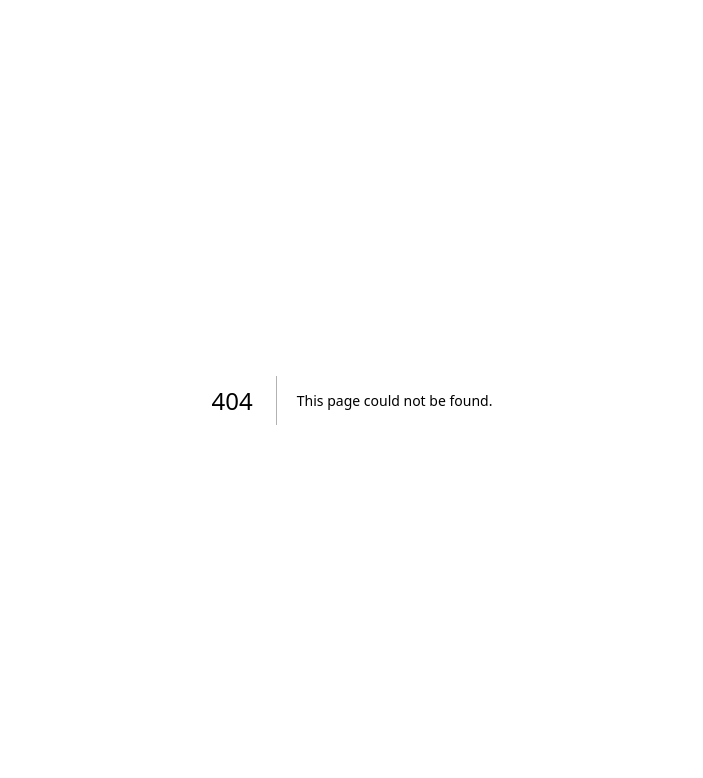
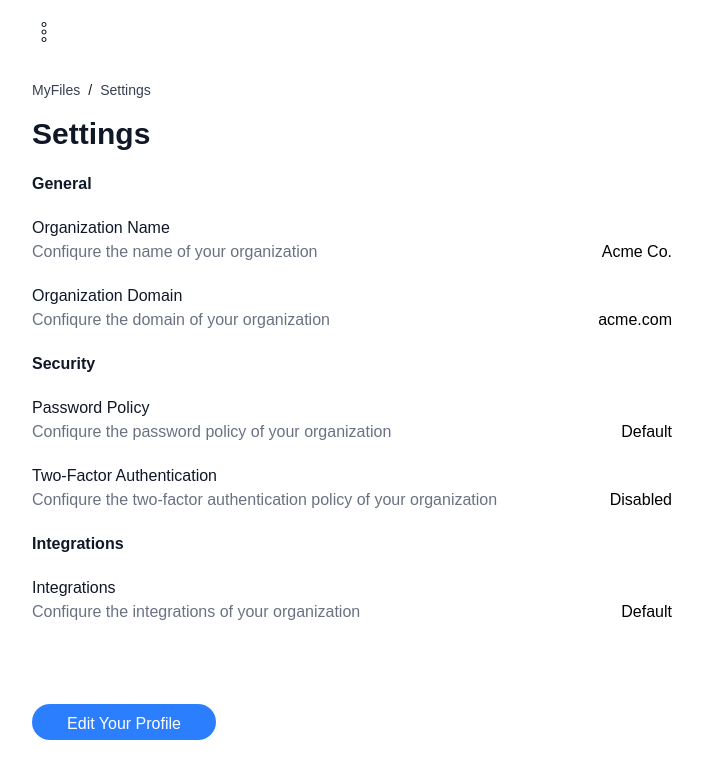
Before and after one commit to Omar2461/sas-project, a Next.js app: page /myFiles/settings in a window 1280 px wide. Before the commit this address had no page. Shown: the top 778 px of the page, without its empty margins (288-991 px from the left). Built offline with nearby package versions, Linux system fonts and the light colour scheme.

Commit message:
feat: Added settings page

```diff
--- a/public/locales/ar/translation.json
+++ b/public/locales/ar/translation.json
@@ -59,5 +59,31 @@
   "name": "الاسم",
   "owner": "المالك",
   "date": "التاريخ",
-  "size": "الحجم"
+  "size": "الحجم",
+  "Settings": "الإعدادات",
+  "General": "عام",
+  "Organization Name": "اسم المؤسسة",
+  "Confiqure the name of your organization": "قم بتكوين اسم مؤسستك",
+  "Organization Domain": "نطاق المؤسسة",
+  "Confiqure the domain of your organization": "قم بتكوين نطاق مؤسستك",
+  "Security": "الأمان",
+  "Password Policy": "سياسة كلمة المرور",
+  "Confiqure the password policy of your organization": "قم بتكوين سياسة كلمة المرور لمؤسستك",
+  "Two-Factor Authentication": "المصادقة الثنائية",
+  "Confiqure the two-factor authentication policy of your organization": "قم بتكوين سياسة المصادقة الثنائية لمؤسستك",
+  "Integrations": "التكاملات",
+  "Confiqure the integrations of your organization": "قم بتكوين تكاملات مؤسستك",
+  "Default": "افتراضي",
+  "Disabled": "معطل",
+  "Acme Co.": "Acme Co.",
+  "acme.com": "acme.com",
+  "Edit Your Profile": "تعديل ملفك الشخصي",
+  "Save Changes": "حفظ التغييرات",
+  "Manage your account settings snd prefernces": "إدارة إعدادات حسابك وتفضيلاتك",
+  "Profile": "الملف الشخصي",
+  "Jop Title": "المسمى الوظيفي",
+  "Company": "الشركة",
+  "Preferences": "التفضيلات",
+  "Language": "اللغة",
+  "Time Zone": "المنطقة الزمنية"
 }
--- a/public/locales/en/translation.json
+++ b/public/locales/en/translation.json
@@ -60,5 +60,31 @@
   "name": "name",
   "owner": "owner",
   "date": "date",
-  "size": "size"
+  "size": "size",
+  "Settings": "Settings",
+  "General": "General",
+  "Organization Name": "Organization Name",
+  "Confiqure the name of your organization": "Confiqure the name of your organization",
+  "Organization Domain": "Organization Domain",
+  "Confiqure the domain of your organization": "Confiqure the domain of your organization",
+  "Security": "Security",
+  "Password Policy": "Password Policy",
+  "Confiqure the password policy of your organization": "Confiqure the password policy of your organization",
+  "Two-Factor Authentication": "Two-Factor Authentication",
+  "Confiqure the two-factor authentication policy of your organization": "Confiqure the two-factor authentication policy of your organization",
+  "Integrations": "Integrations",
+  "Confiqure the integrations of your organization": "Confiqure the integrations of your organization",
+  "Default": "Default",
+  "Disabled": "Disabled",
+  "Acme Co.": "Acme Co.",
+  "acme.com": "acme.com",
+  "Edit Your Profile": "Edit Your Profile",
+  "Save Changes": "Save Changes",
+  "Manage your account settings snd prefernces": "Manage your account settings snd prefernces",
+  "Profile": "Profile",
+  "Jop Title": "Jop Title",
+  "Company": "Company",
+  "Preferences": "Preferences",
+  "Language": "Language",
+  "Time Zone": "Time Zone"
 }
--- a/src/app/myFiles/new/page.tsx
+++ b/src/app/myFiles/new/page.tsx
@@ -40,17 +40,17 @@ function Page() {
 
         <div className="flex flex-col gap-2">
           <label>{t("File type")}</label>
-          <Dropdown options={fileTypes} />
+          <Dropdown className="bg-gray-200" options={fileTypes} />
         </div>
 
         <div className="flex flex-col gap-2">
           <label>{t("Folder")}</label>
-          <Dropdown options={folders} />
+          <Dropdown className="bg-gray-200" options={folders} />
         </div>
 
         <div className="flex flex-col gap-2">
           <label>{t("Visibility")}</label>
-          <Dropdown options={visibility} />
+          <Dropdown className="bg-gray-200" options={visibility} />
         </div>
 
         <div className="flex flex-col gap-2">
--- /dev/null
+++ b/src/app/myFiles/settings/page.tsx
@@ -0,0 +1,191 @@
+"use client";
+
+import Container from "@/components/myFiles/Container";
+import { useTranslation } from "react-i18next";
+import { Fragment, useState } from "react";
+import Breadcrumb from "@/components/shared/Breadcrumb";
+
+import { IoIosCloseCircle } from "react-icons/io";
+import Input from "@/components/shared/Input";
+import Dropdown from "@/components/myFiles/newPage/Dropdown";
+
+function Page() {
+  const pageElem = [
+    {
+      data: [
+        {
+          title: "Organization Name",
+          details: "Confiqure the name of your organization",
+          outher: "Acme Co.",
+        },
+        {
+          title: "Organization Domain",
+          details: "Confiqure the domain of your organization",
+          outher: "acme.com",
+        },
+      ],
+      category: "General",
+    },
+
+    {
+      data: [
+        {
+          title: "Password Policy",
+          details: "Confiqure the password policy of your organization",
+          outher: "Default",
+        },
+        {
+          title: "Two-Factor Authentication",
+          details:
+            "Confiqure the two-factor authentication policy of your organization",
+          outher: "Disabled",
+        },
+      ],
+      category: "Security",
+    },
+
+    {
+      data: [
+        {
+          title: "Integrations",
+          details: "Confiqure the integrations of your organization",
+          outher: "Default",
+        },
+      ],
+      category: "Integrations",
+    },
+  ];
+
+  const langOp = [
+    { name: "English" },
+    { name: "العربية (Arabic)" },
+    { name: "Français (French)" },
+    { name: "Español (Spanish)" },
+    { name: "Deutsch (German)" },
+    { name: "中文 (Chinese)" },
+    { name: "日本語 (Japanese)" },
+  ];
+
+  const timezoneOp = [
+    { name: "UTC (Coordinated Universal Time)" },
+    { name: "Africa/Cairo (GMT+2)" },
+    { name: "Europe/London (GMT+0)" },
+    { name: "Europe/Paris (GMT+1)" },
+    { name: "Asia/Dubai (GMT+4)" },
+    { name: "Asia/Tokyo (GMT+9)" },
+    { name: "America/New_York (GMT-5)" },
+    { name: "America/Los_Angeles (GMT-8)" },
+  ];
+
+  const profileData = [
+    { label: "Name" },
+    { label: "Email" },
+    { label: "Jop Title" },
+    { label: "Company" },
+  ];
+
+  const prefData = [
+    { label: "Language", options: langOp },
+    { label: "Time Zone", options: timezoneOp },
+  ];
+
+  const [showEdit, setShowEdit] = useState(false);
+
+  const { t, i18n } = useTranslation();
+
+  const pageElemRender = pageElem.map(({ data, category }, idx) => (
+    <div key={idx} className="flex flex-col mt-5 gap-5">
+      <h1 className="font-bold">{t(category)}</h1>
+      {data.map(({ title, details, outher }, idx) => (
+        <div key={idx} className="flex flex-col">
+          <h2>{t(title)}</h2>
+          <p className="text-gray-500 flex flex-wrap md:relative lg:relative xl:relative gap-2">
+            {t(details)}
+            <span
+              className={`md:absolute lg:absolute xl:absoluteF ${i18n.language == "ar" ? "left-0" : "right-0"} text-black`}
+            >
+              {t(outher)}
+            </span>
+          </p>
+        </div>
+      ))}
+    </div>
+  ));
+
+  const handleClick = () => {
+    setShowEdit((prev) => !prev);
+  };
+
+  return (
+    <Container>
+      <Breadcrumb />
+      {!showEdit ? (
+        <>
+          <h1 className=" text-xl font-bold lg:text-3xl lg:font-bold md:text-3xl md:font-bold transtion duration-400">
+            {t("Settings")}
+          </h1>
+          {pageElemRender}
+          <button
+            onClick={handleClick}
+            className={`bg-blue-500 text-white rounded-4xl w-46 h-9   mt-20 p-2 hover:scale-110 transtion duration-400 ease-in-out`}
+          >
+            {t("Edit Your Profile")}
+          </button>
+        </>
+      ) : (
+        <div>
+          <div className="flex">
+            <h1 className=" text-xl font-bold lg:text-3xl lg:font-bold md:text-3xl md:font-bold transtion duration-400">
+              {t("Settings")}
+            </h1>
+            <IoIosCloseCircle
+              onClick={handleClick}
+              className={`text-3xl ${i18n.language == "ar" ? "mr-40" : "ml-40"}`}
+            />
+          </div>
+          <p className="text-gray-500 mt-3 mb-8">
+            {t("Manage your account settings snd prefernces")}
+          </p>
+          <div>
+            <h1 className=" text-lg font-bold lg:text-2xl lg:font-bold md:text-2xl md:font-bold transtion duration-400">
+              {t("Profile")}
+            </h1>
+            <form className="flex flex-col mt-5 gap-6">
+              {profileData.map(({ label }, idx) => (
+                <div key={idx} className="flex flex-col gap-2">
+                  <label>{t(label)}</label>
+                  <Input
+                    className={` bg-white border border-gray-300 hover:bg-gray-200 md:w-90 lg:w-90 rounded-xl lg:pl-3 pr-3`}
+                  />
+                </div>
+              ))}
+
+              <h1 className=" text-lg font-bold lg:text-2xl lg:font-bold md:text-2xl md:font-bold transtion duration-400">
+                {t("Preferences")}
+              </h1>
+
+              {prefData.map(({ label, options }, idx) => (
+                <div key={idx} className="flex flex-col gap-2">
+                  <label>{t(label)}</label>
+                  <Dropdown
+                    className="bg-white border border-gray-300"
+                    options={options}
+                  />
+                </div>
+              ))}
+
+              <button
+                onClick={handleClick}
+                className={`bg-blue-500 text-white border rounded-3xl w-45 p-2 mt-5 mb-5 hover:scale-110 transtion duration-400 ease-in-out`}
+              >
+                {t("Save Changes")}
+              </button>
+            </form>
+          </div>
+        </div>
+      )}
+    </Container>
+  );
+}
+
+export default Page;
--- a/src/components/myFiles/SideBarElements.tsx
+++ b/src/components/myFiles/SideBarElements.tsx
@@ -7,6 +7,7 @@ import { MdOutlinePublishedWithChanges } from "react-icons/md";
 import { IoLayersOutline } from "react-icons/io5";
 import { MdOutlineGroups } from "react-icons/md";
 import { FaHistory } from "react-icons/fa";
+import { IoIosSettings } from "react-icons/io";
 
 import SidebarLink from "../shared/SidebarLink";
 import LangBtn from "../shared/LangBtn";
@@ -26,7 +27,7 @@ function SideBarElements() {
     },
     {
       name: "Project Proposal",
-      href: "/myFiles/Project Proposal",
+      href: "/myFiles/projectProposal",
       icon: <IoDocumentOutline size={20} />,
     },
     {
@@ -60,6 +61,11 @@ function SideBarElements() {
       href: "/myFiles/Trash",
       icon: <FaRegTrashAlt size={20} />,
     },
+    {
+      name: "Settings",
+      href: "/myFiles/settings",
+      icon: <IoIosSettings size={20} />,
+    },
   ];
 
   const { t } = useTranslation();
@@ -73,7 +79,7 @@ function SideBarElements() {
           </SidebarLink>
         ))}
 
-        <LangBtn className="ml-50 mt-60" />
+        <LangBtn className="ml-50 mt-5" />
       </nav>
     </div>
   );
--- a/src/components/myFiles/newPage/Dropdown.tsx
+++ b/src/components/myFiles/newPage/Dropdown.tsx
@@ -18,7 +18,7 @@ interface DropdownProps {
 }
 
 function Dropdown({ options, className }: DropdownProps) {
-  const [Selected, isSelected] = useState("");
+  const [Selected, setSelected] = useState("");
   const [dropOpen, setDropOpen] = useState(false);
 
   const divEl = useRef<HTMLDivElement>(null) as React.RefObject<HTMLDivElement>;
@@ -43,7 +43,7 @@ function Dropdown({ options, className }: DropdownProps) {
   }, [dropOpen]);
 
   const handleSelect = (title: string) => {
-    isSelected(title);
+    setSelected(title);
     setDropOpen(false);
   };
 
@@ -54,7 +54,7 @@ function Dropdown({ options, className }: DropdownProps) {
   const renderOptions = options.map(({ name }, idx) => (
     <li className="w-full" key={idx} onClick={() => handleSelect(name)}>
       <Panel
-        className={`bg-gray-200 text-black md:w-90 lg:w-90 rounded-xl p-3`}
+        className={`bg-white border border-gray-300 text-black md:w-90 lg:w-90 rounded-xl p-3`}
       >
         {name}
       </Panel>
@@ -63,11 +63,11 @@ function Dropdown({ options, className }: DropdownProps) {
   return (
     <div
       ref={divEl}
-      className={`flex flex-col w-full hover:scale-105 transtion duration-400 ease-in-out md:w-90 lg:w-90 ${className}`}
+      className={`bg-white flex flex-col w-full hover:scale-105 transtion duration-400 ease-in-out md:w-90 lg:w-90`}
     >
       <Panel
         onClick={handleDropdownClick}
-        className={`bg-gray-200 text-black md:w-90 lg:w-90 rounded-xl p-5 `}
+        className={`text-black md:w-90 lg:w-90 rounded-xl p-5 ${className} `}
       >
         {Selected}
 
```
